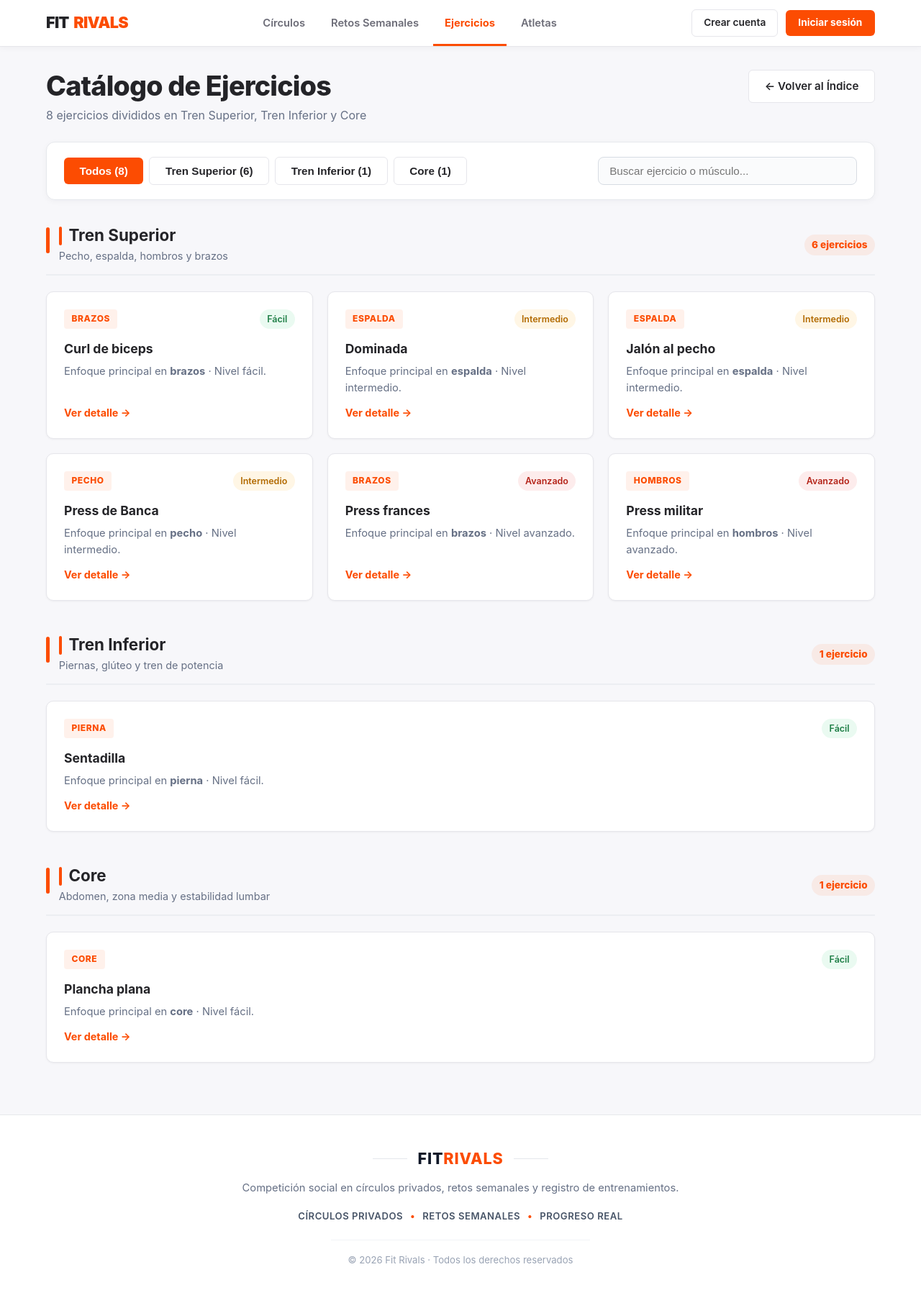
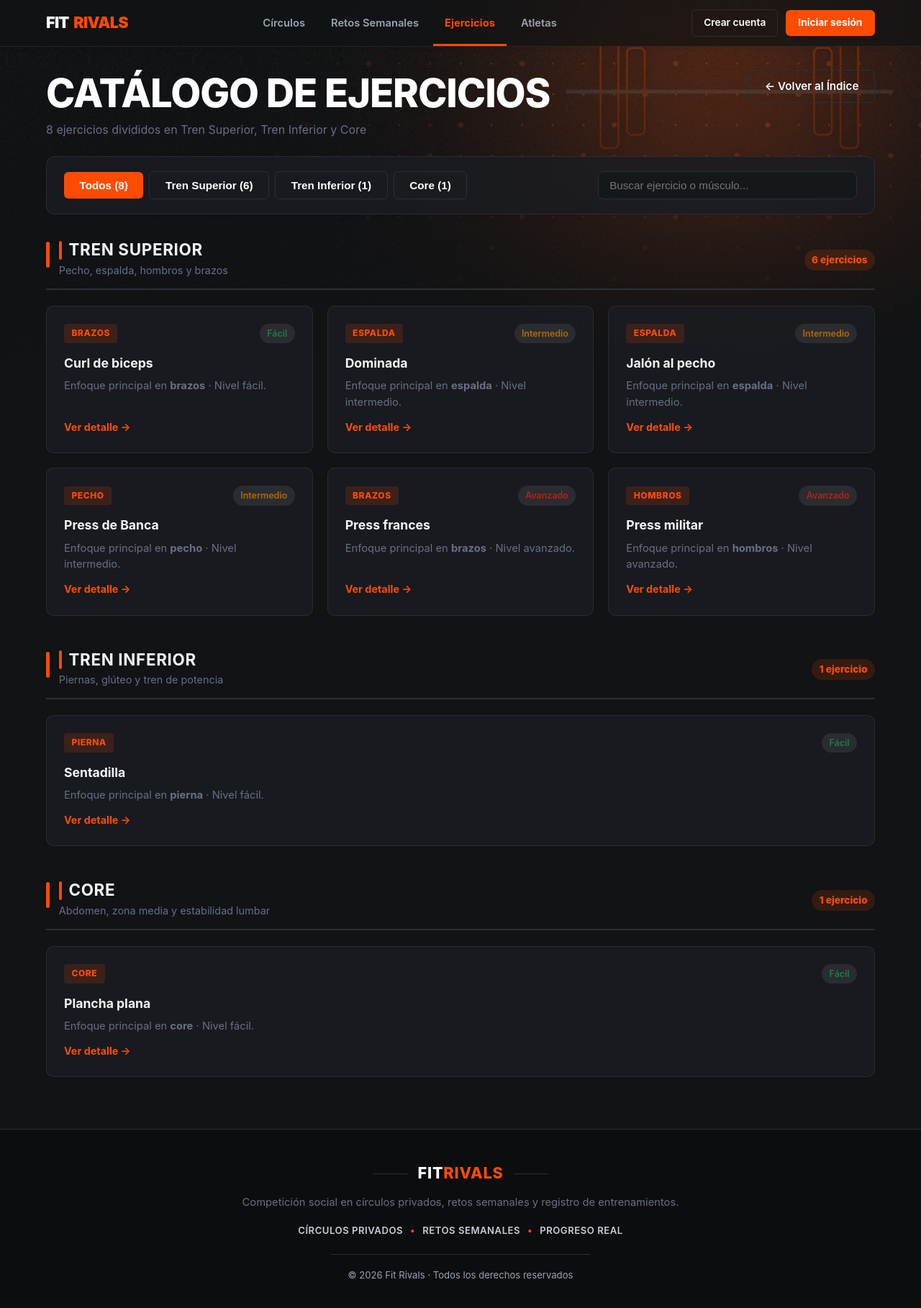
Before and after one commit to EnekoAE/fitrivals, a Django app: page /ejercicios/ in a window 1280 px wide. Shown: the whole page at 72% size. Before the commit the page ends 1756 px from the top, so only its background shows below. Run offline with Django 5.2, Linux system fonts and the light colour scheme; data comes from the database, SQL or seed files in the repository.

Commit message:
Fondo y tema negro

```diff
--- /dev/null
+++ b/FitrivalsApp/static/css/tema-oscuro.css
@@ -0,0 +1,61 @@
+/* ===== TEMA OSCURO (carbón + naranja) ===== */
+
+/* Colores*/
+:root {
+  --bg-page: #111315;
+  --bg-white: #1A1D21;
+  --text-dark: #F3F4F6;
+  --text-muted: #9BA3AF;
+  --border-light: #2B3036;
+  --strava-orange-soft: rgba(252, 76, 2, 0.15);
+}
+
+/* Fondo*/
+.fondo-pagina {
+  position: absolute;
+  top: 0; left: 0; right: 0;
+  height: 520px;
+  background: linear-gradient(to bottom, rgba(17,19,21,0.3), #111315),
+              url("../img/fondos/inicio.jpg") center / cover;
+}
+.vista-lista_retos .fondo-pagina, .vista-detalle_reto .fondo-pagina, .vista-completar_reto .fondo-pagina { background-image: linear-gradient(to bottom, rgba(17,19,21,0.3), #111315), url("../img/fondos/retos.jpg"); }
+.vista-lista_ejercicios .fondo-pagina, .vista-detalle_ejercicio .fondo-pagina { background-image: linear-gradient(to bottom, rgba(17,19,21,0.3), #111315), url("../img/fondos/ejercicios.jpg"); }
+.vista-lista_circulos .fondo-pagina, .vista-detalle_circulo .fondo-pagina, .vista-crear_circulo .fondo-pagina { background-image: linear-gradient(to bottom, rgba(17,19,21,0.3), #111315), url("../img/fondos/circulos.jpg"); }
+.vista-lista_usuarios .fondo-pagina, .vista-detalle_usuario .fondo-pagina { background-image: linear-gradient(to bottom, rgba(17,19,21,0.3), #111315), url("../img/fondos/atletas.jpg"); }
+.vista-crear_entrenamiento .fondo-pagina, .vista-detalle_entrenamiento .fondo-pagina { background-image: linear-gradient(to bottom, rgba(17,19,21,0.3), #111315), url("../img/fondos/entrenamientos.jpg"); }
+.vista-login_usuario .fondo-pagina, .vista-registro_usuario .fondo-pagina { background-image: linear-gradient(to bottom, rgba(17,19,21,0.3), #111315), url("../img/fondos/acceso.jpg"); }
+
+.main-wrapper { position: relative; }
+
+.site-header {
+  background-color: rgba(17, 19, 21, 0.7);
+  backdrop-filter: blur(10px);
+  border-bottom-color: rgba(255, 255, 255, 0.08);
+}
+.site-header .brand, .site-nav a:hover { color: #FFFFFF; }
+.site-nav a:hover { background-color: transparent; }
+
+
+h1 { text-transform: uppercase; font-size: clamp(2.2rem, 5vw, 3.4rem); color: #FFFFFF; }
+h2 { text-transform: uppercase; letter-spacing: 0.03em; }
+
+
+.hero-card, .info-card, .form-card, .strava-table-wrapper, body .catalogo-toolbar {
+  background-color: rgba(26, 29, 33, 0.85);
+  backdrop-filter: blur(10px);
+  border-color: rgba(255, 255, 255, 0.08);
+}
+
+
+.btn-secondary-strava, .btn-secondary-nav { background-color: transparent; color: #FFFFFF; }
+.strava-table th { background-color: rgba(255, 255, 255, 0.03); }
+.strava-table tr:hover td { background-color: rgba(252, 76, 2, 0.06); }
+body .grupo-cabecera { border-bottom-color: #2B3036; }
+body .dificultad-pill { background-color: rgba(255, 255, 255, 0.08); }
+input, select, textarea, body .catalogo-buscador { background-color: #15181B !important; color: #F3F4F6; border-color: #2B3036 !important; }
+
+
+.fr-footer { background-color: #0C0D0F; border-top-color: #2B3036; }
+.fr-footer-logo { color: #FFFFFF; }
+.fr-footer-pillars { color: #C9CED6; }
+.fr-footer-line, .fr-footer-divider { background-color: #2B3036; }
--- a/FitrivalsApp/templates/base.html
+++ b/FitrivalsApp/templates/base.html
@@ -90,9 +90,11 @@
             color: #98a2b3;
         }
     </style>
+    <link rel="stylesheet" href="{% static 'css/tema-oscuro.css' %}">
     {% block extra_head %}{% endblock %}
 </head>
-<body>
+<body class="vista-{{ request.resolver_match.url_name }}">
+    <div class="fondo-pagina"></div>
 
     <header class="site-header">
         <div class="header-container">
```
Also changed, not shown: FitrivalsApp/static/img/fondos/acceso.jpg (added), FitrivalsApp/static/img/fondos/atletas.jpg (added), FitrivalsApp/static/img/fondos/circulos.jpg (added), FitrivalsApp/static/img/fondos/ejercicios.jpg (added), FitrivalsApp/static/img/fondos/entrenamientos.jpg (added), FitrivalsApp/static/img/fondos/retos.jpg (added).
